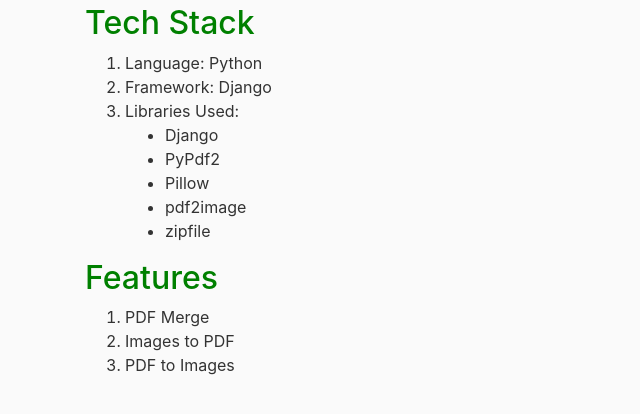
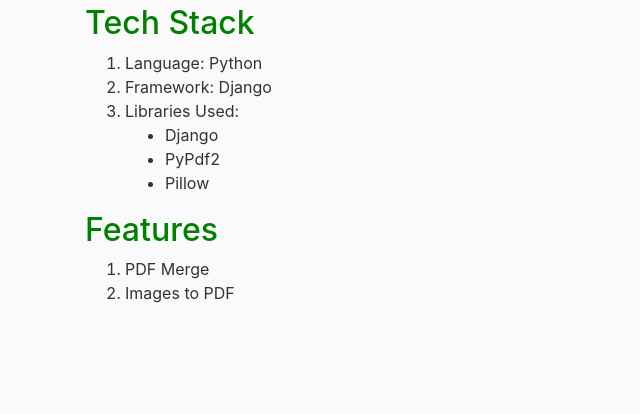
Before and after one commit to rrkas/PdfMaster, a Django app: page /about/ in a window 1280 px wide. Shown: the part 250-664 px from the top of the page, without its empty margins (0-640 px from the left). Run offline with Django 3.2, Linux system fonts and the light colour scheme; some libraries are stand-ins or nearby versions.

Commit message:
about update

```diff
--- a/home/templates/home/about.html
+++ b/home/templates/home/about.html
@@ -16,8 +16,8 @@
             <li>Django</li>
             <li>PyPdf2</li>
             <li>Pillow</li>
-            <li>pdf2image</li>
-            <li>zipfile</li>
+<!--            <li>pdf2image</li>-->
+<!--            <li>zipfile</li>-->
         </ul>
     </li>
 </ol>
@@ -25,6 +25,6 @@
 <ol>
     <li>PDF Merge</li>
     <li>Images to PDF</li>
-    <li>PDF to Images</li>
+<!--    <li>PDF to Images</li>-->
 </ol>
 {% endblock content %}
--- a/home/views.py
+++ b/home/views.py
@@ -8,7 +8,7 @@ def home(request):
         'menu_items': [
             MenuItem(name='Merge PDFs', img_url='home/item_logos/pdf_merge.png', target_url='pdf-merge-home'),
             MenuItem(name='Images to PDF', img_url='home/item_logos/imgs2pdf.png', target_url='imgs2pdf-home'),
-            MenuItem(name='PDF to Image', img_url='home/item_logos/pdf2imgs.png', target_url='pdf2imgs-home'),
+            # MenuItem(name='PDF to Image', img_url='home/item_logos/pdf2imgs.png', target_url='pdf2imgs-home'),
         ],
         'small': (user_agent.is_mobile or user_agent.is_tablet),
     }
--- a/pdf_project/urls.py
+++ b/pdf_project/urls.py
@@ -22,7 +22,7 @@ urlpatterns = [
     path('', include('home.urls')),
     path('pdf-merge/', include('pdf_merge.urls')),
     path('imgs2pdf/', include('imgs2pdf.urls')),
-    path('pdf2imgs/', include('pdf2imgs.urls')),
+    # path('pdf2imgs/', include('pdf2imgs.urls')),
     path('admin/', admin.site.urls),
 ] + static(settings.STATIC_URL, document_root=settings.STATIC_ROOT)
 
```
